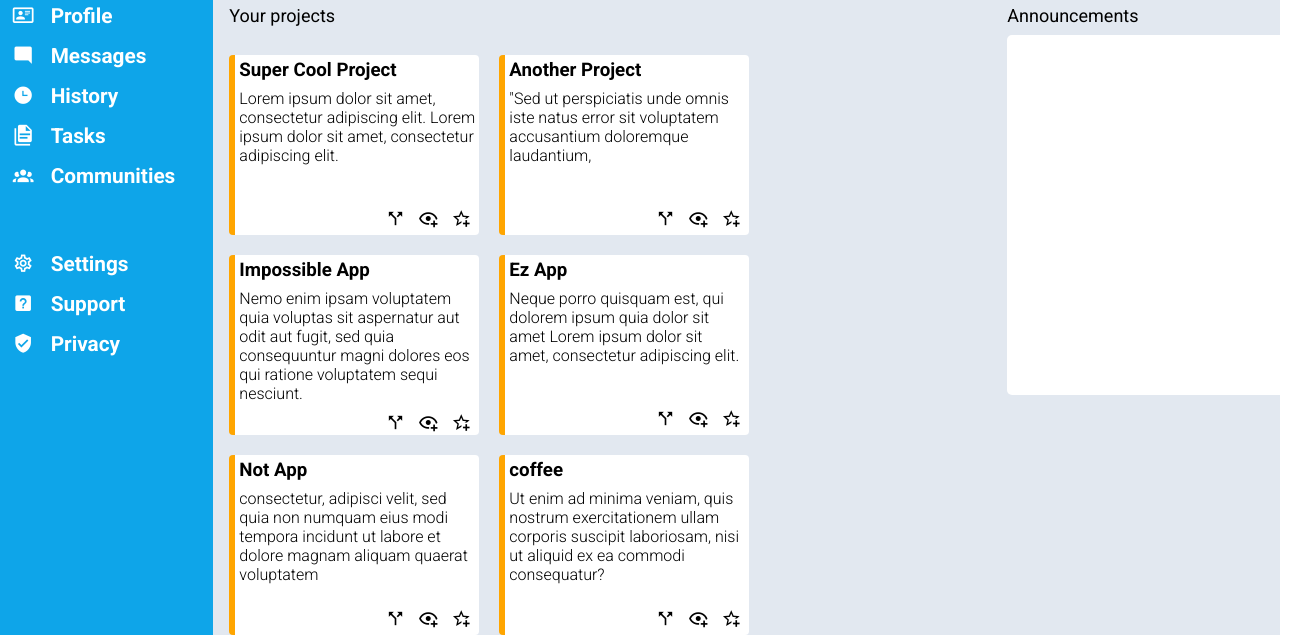
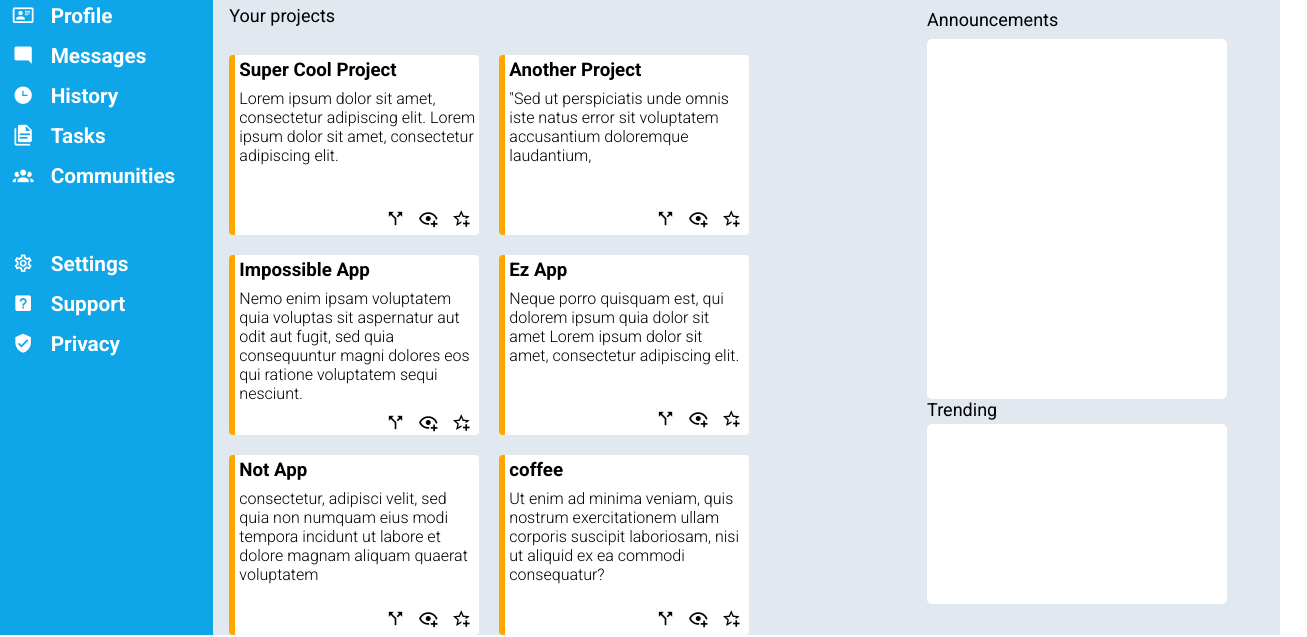
Before and after one commit to pkrzysiekk/odin-admin-dashboard, a website: page index.html in a window 1280 px wide. Shown: the part 165-802 px from the top of the page, 1307 px wide, since content can reach past the window. Drawn offline with Linux system fonts and the light colour scheme.

Commit message:
Add trending tab with styling

```diff
--- a/index.html
+++ b/index.html
@@ -129,6 +129,10 @@
             <p>Announcements</p>
             <div class="Announcements-card"></div>
         </div>
+        <div class="trending">
+            <p>Trending</p>
+            <div class="trending-card"></div>
+        </div>
     </main>
 </grid-container>
 </body>
--- a/style.css
+++ b/style.css
@@ -172,10 +172,11 @@ input[type="text"]:focus{
 }
 main{
     display: grid;
-    grid-template-columns: 3fr  1fr;
-    grid-template-rows: 5vh 1fr 1fr;
+    grid-template-columns: 2fr  1fr;
+    grid-template-rows: 5vh 40vh 1fr;
     gap: 20px;
     padding-left: 1rem;
+    justify-content: center;
 }
 main p{
    align-self:center ;
@@ -193,7 +194,7 @@ main-container{
     grid-row: 1/2;
     display: grid;
     grid-template-rows: 5vh 1fr;
-
+    padding: 4px;
 
 
 
@@ -204,3 +205,20 @@ main-container{
     width: 300px;
     border-radius: 5px;
 }
+.trending{
+    grid-column: 2/3;
+    grid-row: 3/4;
+    padding: 4px;
+
+
+}
+.trending-card{
+    background-color: white;
+    height: 180px;
+    width: 300px;
+    padding: 4px;
+    border-radius: 5px;
+}
+.trending p{
+    margin-bottom: 4px;
+}
```
